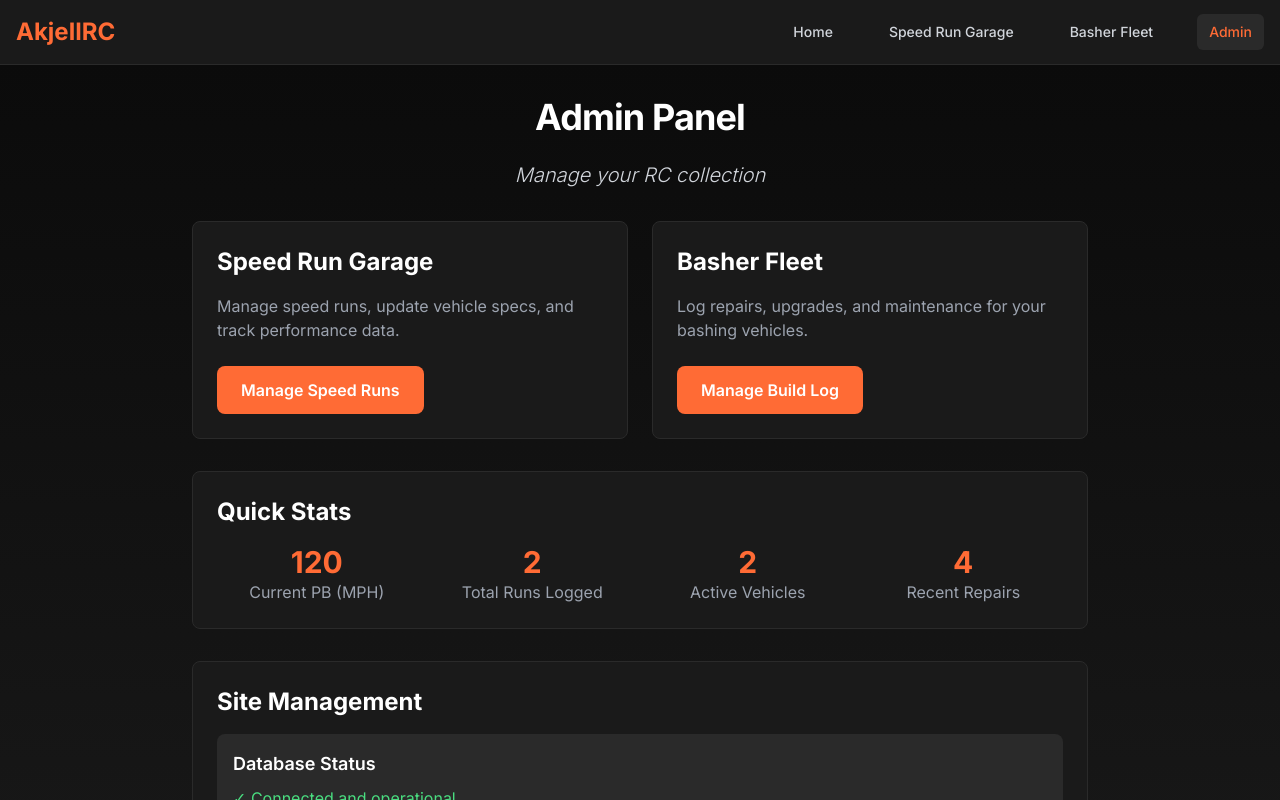
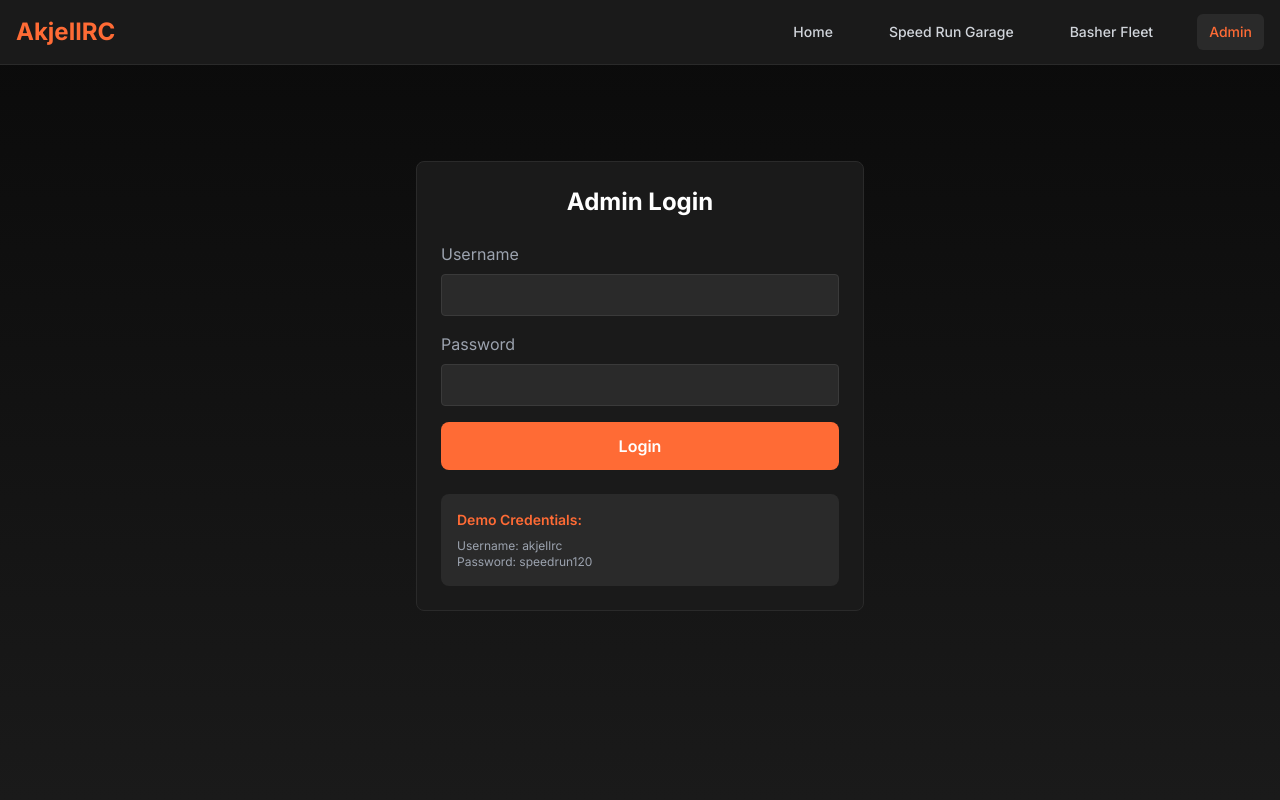
Before and after one commit to Balajiece15/akjellrc-portfolio, a Next.js app: page /admin in a window 1280 px wide. Shown: the top 800 px of the page. Built offline with nearby package versions, Linux system fonts and the light colour scheme.

Commit message:
Add admin login protection and localStorage data persistence

```diff
--- a/src/app/admin/page.tsx
+++ b/src/app/admin/page.tsx
@@ -1,11 +1,83 @@
+'use client'
+
+import { useState } from 'react'
 import Link from 'next/link'
 
 export default function AdminPage() {
+  const [isAuthenticated, setIsAuthenticated] = useState(false)
+  const [username, setUsername] = useState('')
+  const [password, setPassword] = useState('')
+  const [error, setError] = useState('')
+
+  // Simple authentication (you can change these credentials)
+  const ADMIN_USERNAME = 'akjellrc'
+  const ADMIN_PASSWORD = 'speedrun120'
+
+  const handleLogin = (e: React.FormEvent) => {
+    e.preventDefault()
+    if (username === ADMIN_USERNAME && password === ADMIN_PASSWORD) {
+      setIsAuthenticated(true)
+      setError('')
+    } else {
+      setError('Invalid username or password')
+    }
+  }
+
+  if (!isAuthenticated) {
+    return (
+      <div className="max-w-md mx-auto mt-16">
+        <div className="garage-card">
+          <h1 className="text-2xl font-bold text-white mb-6 text-center">Admin Login</h1>
+          <form onSubmit={handleLogin} className="space-y-4">
+            <div>
+              <label className="block text-gray-400 mb-2">Username</label>
+              <input
+                type="text"
+                value={username}
+                onChange={(e) => setUsername(e.target.value)}
+                className="w-full bg-garage-medium border border-garage-light rounded px-3 py-2 text-white"
+                required
+              />
+            </div>
+            <div>
+              <label className="block text-gray-400 mb-2">Password</label>
+              <input
+                type="password"
+                value={password}
+                onChange={(e) => setPassword(e.target.value)}
+                className="w-full bg-garage-medium border border-garage-light rounded px-3 py-2 text-white"
+                required
+              />
+            </div>
+            {error && (
+              <div className="text-red-500 text-sm">{error}</div>
+            )}
+            <button type="submit" className="garage-button w-full">
+              Login
+            </button>
+          </form>
+
+          <div className="mt-6 p-4 bg-garage-medium rounded-lg">
+            <h3 className="text-sm font-semibold text-garage-accent mb-2">Demo Credentials:</h3>
+            <p className="text-xs text-gray-400">Username: akjellrc</p>
+            <p className="text-xs text-gray-400">Password: speedrun120</p>
+          </div>
+        </div>
+      </div>
+    )
+  }
+
   return (
     <div className="max-w-4xl mx-auto space-y-8">
       <div className="text-center">
         <h1 className="section-title">Admin Panel</h1>
         <p className="subtitle">Manage your RC collection</p>
+        <button
+          onClick={() => setIsAuthenticated(false)}
+          className="mt-4 text-garage-accent hover:text-garage-secondary"
+        >
+          Logout
+        </button>
       </div>
 
       <div className="grid md:grid-cols-2 gap-6">
--- a/src/components/BuildLog.tsx
+++ b/src/components/BuildLog.tsx
@@ -1,6 +1,6 @@
 'use client'
 
-import { useState } from 'react'
+import { useState, useEffect } from 'react'
 
 interface BuildEntry {
   id: number
@@ -11,7 +11,23 @@ interface BuildEntry {
 }
 
 export default function BuildLog() {
-  const [entries, setEntries] = useState<BuildEntry[]>([
+  const [entries, setEntries] = useState<BuildEntry[]>([])
+  const [newEntry, setNewEntry] = useState({
+    date: '',
+    partBroken: '',
+    partUpgradedTo: '',
+    notes: ''
+  })
+  const [showForm, setShowForm] = useState(false)
+
+  // Load data from localStorage on component mount
+  useEffect(() => {
+    const savedEntries = localStorage.getItem('buildEntries')
+    if (savedEntries) {
+      setEntries(JSON.parse(savedEntries))
+    } else {
+      // Default data if no saved data exists
+      const defaultEntries = [
         {
           id: 1,
           date: '2024-10-10',
@@ -26,16 +42,18 @@ export default function BuildLog() {
           partUpgradedTo: 'RPM A-Arms',
           notes: 'Rock impact during trail bashing'
         }
-  ])
+      ]
+      setEntries(defaultEntries)
+      localStorage.setItem('buildEntries', JSON.stringify(defaultEntries))
+    }
+  }, [])
 
-  const [newEntry, setNewEntry] = useState({
-    date: '',
-    partBroken: '',
-    partUpgradedTo: '',
-    notes: ''
-  })
-
-  const [showForm, setShowForm] = useState(false)
+  // Save to localStorage whenever entries change
+  useEffect(() => {
+    if (entries.length > 0) {
+      localStorage.setItem('buildEntries', JSON.stringify(entries))
+    }
+  }, [entries])
 
   const handleSubmit = (e: React.FormEvent) => {
     e.preventDefault()
@@ -47,7 +65,8 @@ export default function BuildLog() {
         partUpgradedTo: newEntry.partUpgradedTo,
         notes: newEntry.notes
       }
-      setEntries([entry, ...entries])
+      const updatedEntries = [entry, ...entries]
+      setEntries(updatedEntries)
       setNewEntry({ date: '', partBroken: '', partUpgradedTo: '', notes: '' })
       setShowForm(false)
     }
--- a/src/components/SpeedLog.tsx
+++ b/src/components/SpeedLog.tsx
@@ -1,6 +1,6 @@
 'use client'
 
-import { useState } from 'react'
+import { useState, useEffect } from 'react'
 
 interface SpeedRun {
   id: number
@@ -12,7 +12,24 @@ interface SpeedRun {
 }
 
 export default function SpeedLog() {
-  const [runs, setRuns] = useState<SpeedRun[]>([
+  const [runs, setRuns] = useState<SpeedRun[]>([])
+  const [newRun, setNewRun] = useState({
+    date: '',
+    speed: '',
+    gearing: '',
+    battery: '',
+    notes: ''
+  })
+  const [showForm, setShowForm] = useState(false)
+
+  // Load data from localStorage on component mount
+  useEffect(() => {
+    const savedRuns = localStorage.getItem('speedRuns')
+    if (savedRuns) {
+      setRuns(JSON.parse(savedRuns))
+    } else {
+      // Default data if no saved data exists
+      const defaultRuns = [
         {
           id: 1,
           date: '2024-10-15',
@@ -29,17 +46,18 @@ export default function SpeedLog() {
           battery: '6S 5000mAh',
           notes: 'Slight headwind, good stability'
         }
-  ])
+      ]
+      setRuns(defaultRuns)
+      localStorage.setItem('speedRuns', JSON.stringify(defaultRuns))
+    }
+  }, [])
 
-  const [newRun, setNewRun] = useState({
-    date: '',
-    speed: '',
-    gearing: '',
-    battery: '',
-    notes: ''
-  })
-
-  const [showForm, setShowForm] = useState(false)
+  // Save to localStorage whenever runs change
+  useEffect(() => {
+    if (runs.length > 0) {
+      localStorage.setItem('speedRuns', JSON.stringify(runs))
+    }
+  }, [runs])
 
   const handleSubmit = (e: React.FormEvent) => {
     e.preventDefault()
@@ -52,7 +70,8 @@ export default function SpeedLog() {
         battery: newRun.battery,
         notes: newRun.notes
       }
-      setRuns([run, ...runs])
+      const updatedRuns = [run, ...runs]
+      setRuns(updatedRuns)
       setNewRun({ date: '', speed: '', gearing: '', battery: '', notes: '' })
       setShowForm(false)
     }
```
Lines whose indentation alone changed are shown as unchanged.
